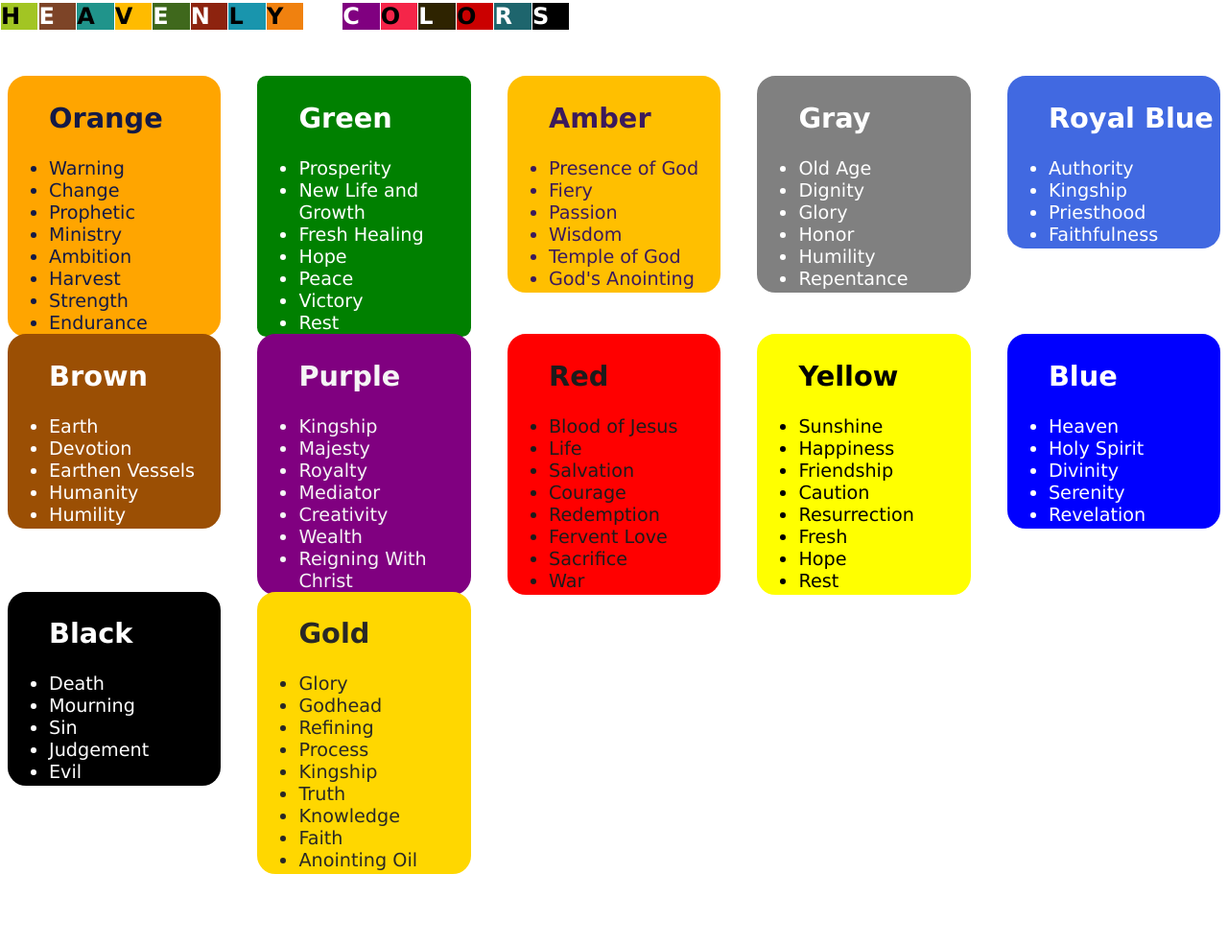
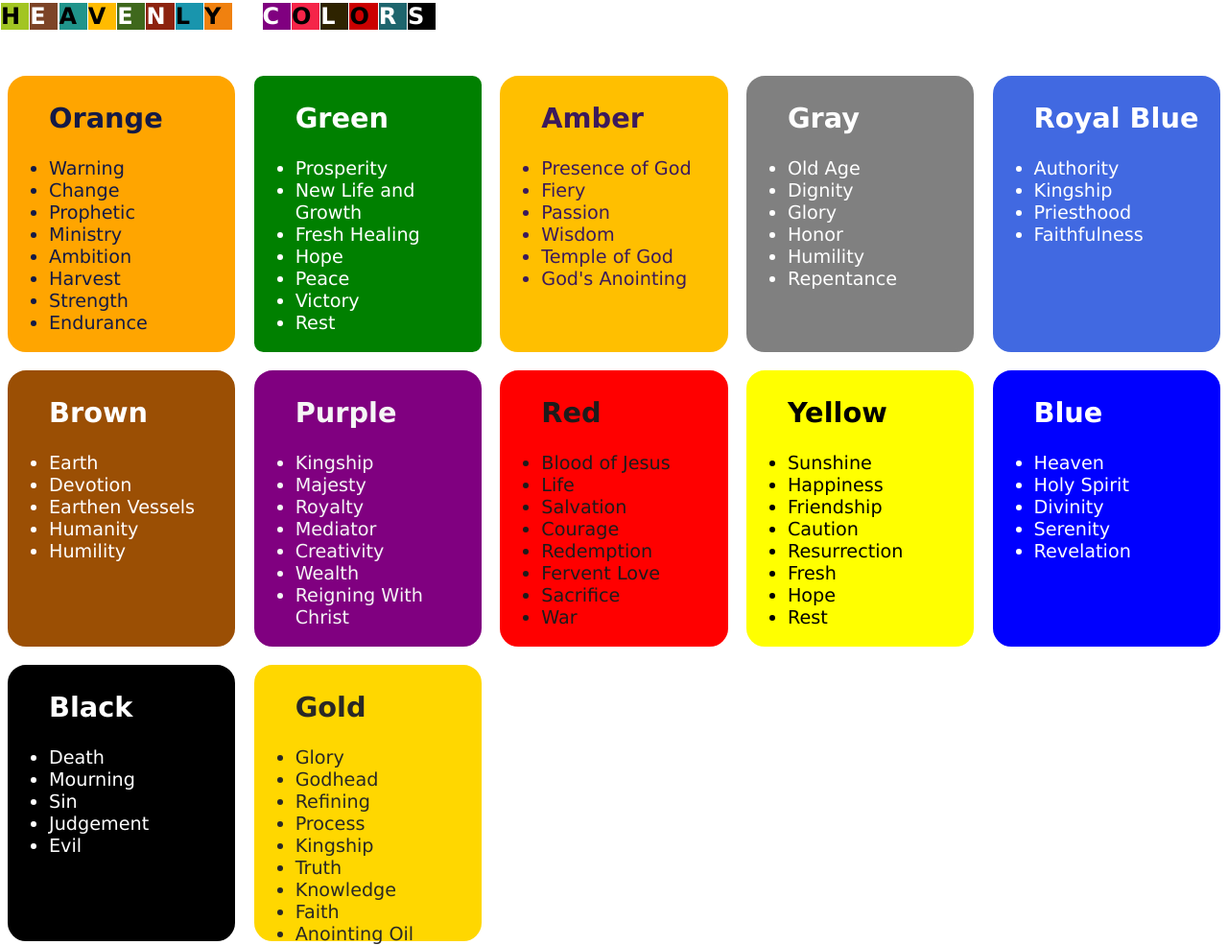
Before and after one commit to KelvinMuthama/divine-colors, a plain HTML site: page index.html in a window 1280 px wide. Shown: the whole page at 96% size. Before the commit the page ends 911 px from the top, so only its background shows below. Drawn offline with Linux system fonts and the light colour scheme.

Commit message:
changed the grid items to have the same size

```diff
--- a/css/index.css
+++ b/css/index.css
@@ -15,10 +15,9 @@ body {
 
 .header {
     display: grid;
-    grid-template-columns: repeat(16, minmax(1.2em, 1fr));
+    grid-template-columns: repeat(auto-fill, minmax(1.2em, 1fr));
     font-size: 1.5rem;
     font-weight: bold;
-    max-width: 50%;
     grid-gap: .05em;
     margin-top: -5px;
     margin-left: -7px;
@@ -28,10 +27,17 @@ body {
 .container {
     display: grid;
     grid-template-columns: repeat(auto-fill, minmax(200px, 1fr));
-    grid-gap: 2em;
+    column-gap: 1em;
+    row-gap: 4em;
     grid-auto-rows: 12em;
     font-size: 1.2rem;
 
+
+
+}
+
+.container > div > ul{
+    height: 15em;
 }
 
 .green > ul {
@@ -39,6 +45,7 @@ body {
     border-radius: .5em;
     background-color: green;
     color: white;
+
 }
 
 .amber > ul {
@@ -46,6 +53,7 @@ body {
     border-radius: 1em;
     background-color: #ffbf00;
     color: #3C1A5B;
+
 }
 
 .blue > ul {
```
